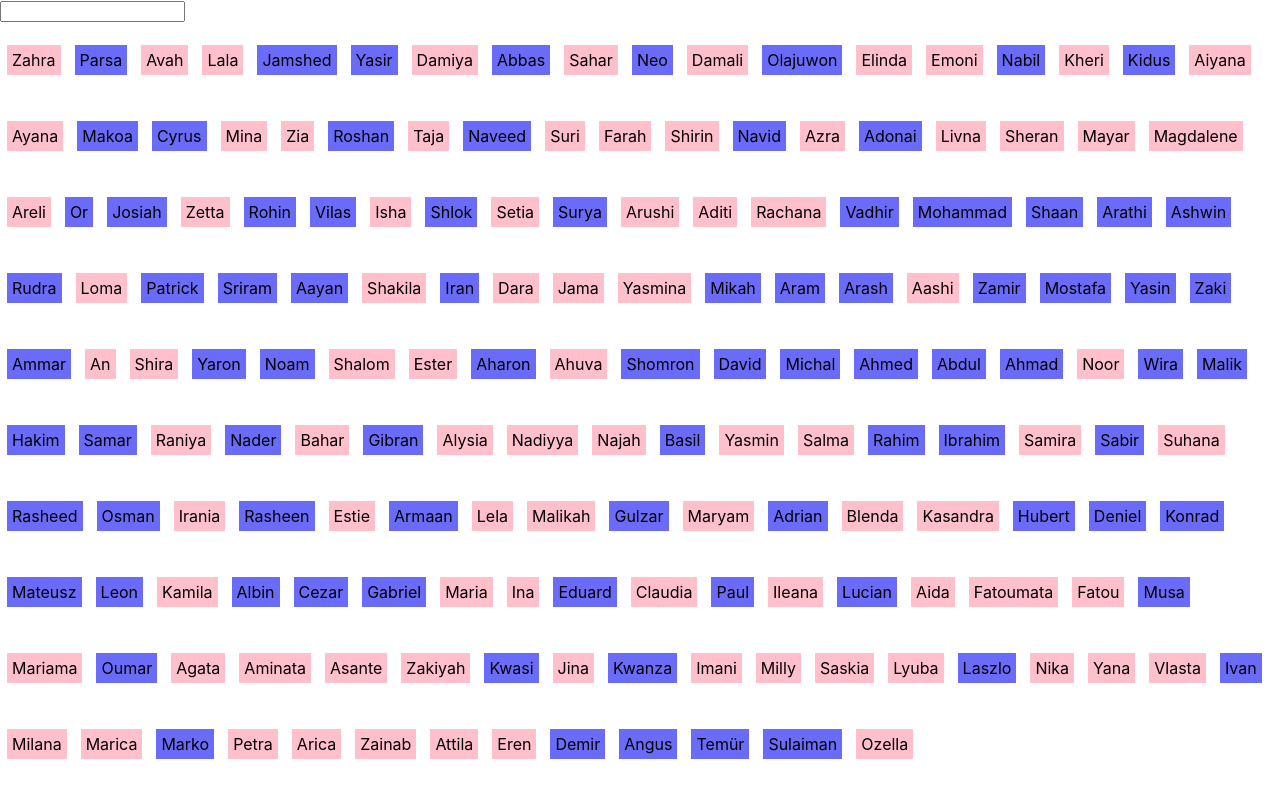
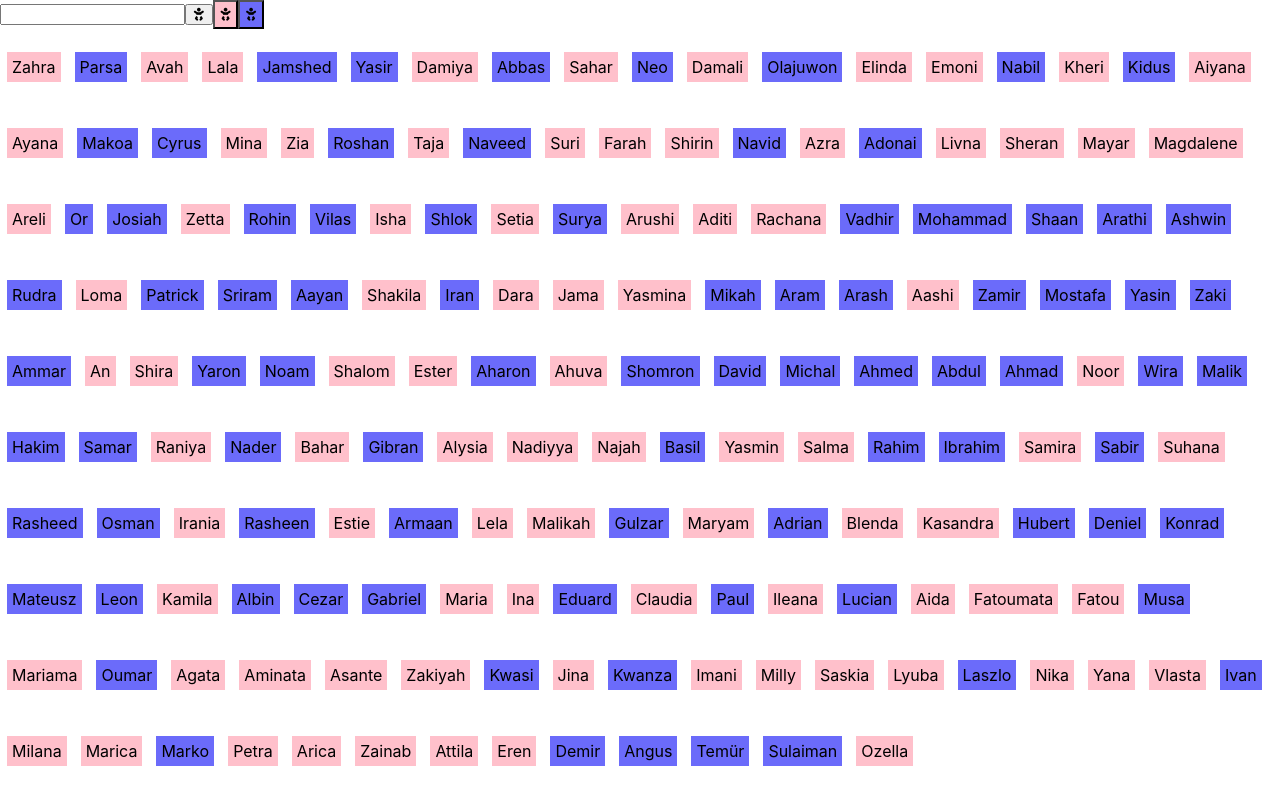
Before and after one commit to ChidimmaOfodum/baby-names-react, a React (Create React App) app in the folder baby-names-react/: page / in a window 1280 px wide. Built offline with nearby package versions, Linux system fonts and the light colour scheme.

Commit message:
female button functionality implemented

```diff
--- a/baby-names-react/public/index.html
+++ b/baby-names-react/public/index.html
@@ -10,6 +10,7 @@
       content="Web site created using create-react-app"
     />
     <link rel="apple-touch-icon" href="%PUBLIC_URL%/logo192.png" />
+    <script src="https://kit.fontawesome.com/a6d80728cd.js" crossorigin="anonymous"></script>
     <!--
       manifest.json provides metadata used when your web app is installed on a
       user's mobile device or desktop. See https://developers.google.com/web/fundamentals/web-app-manifest/
--- a/baby-names-react/src/App.js
+++ b/baby-names-react/src/App.js
@@ -2,9 +2,11 @@ import "./App.css";
 import BabyNames from "./BabyNames";
 import babyData from "./data/babyNamesData";
 import React, { useState } from "react";
+import Button from "./Button";
 
 function App() {
   const [input, setInput] = useState(babyData);
+  const [clickFemale, setClickFemale] = useState()
 
   function handleInput(event) {
     let input = event.target.value.toLowerCase();
@@ -13,9 +15,18 @@ function App() {
     );
     setInput(filteredData);
   }
+
+  function handleClickFemale(){
+    let test = babyData.filter((name) => name.sex === "f")
+    setClickFemale(test)
+    setInput(test)
+  }
   return (
     <div className="App">
       <input type="search" onChange={handleInput} />
+      <Button />
+      <Button color="girl" onClick = {handleClickFemale}/>
+      <Button color="boy" />
       <BabyNames babyNamesData={input} />
     </div>
   );
--- /dev/null
+++ b/baby-names-react/src/Button.jsx
@@ -0,0 +1,11 @@
+import React from 'react'
+
+const Button = (prop) => {
+  return (
+    <button className= {prop.color} onClick = {prop.onClick}>
+        <i class="fa-solid fa-baby"></i>
+      </button>
+  );
+}
+
+export default Button
```
